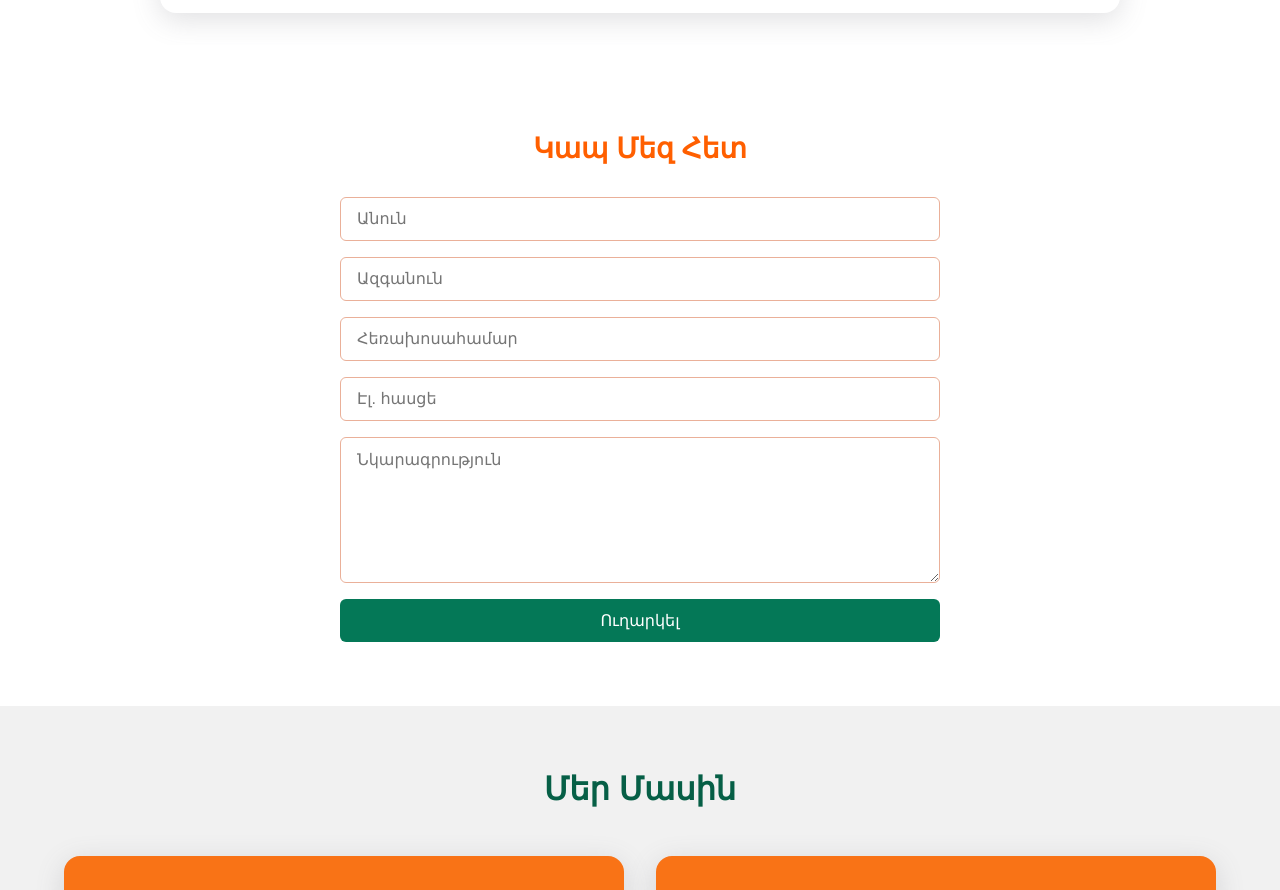
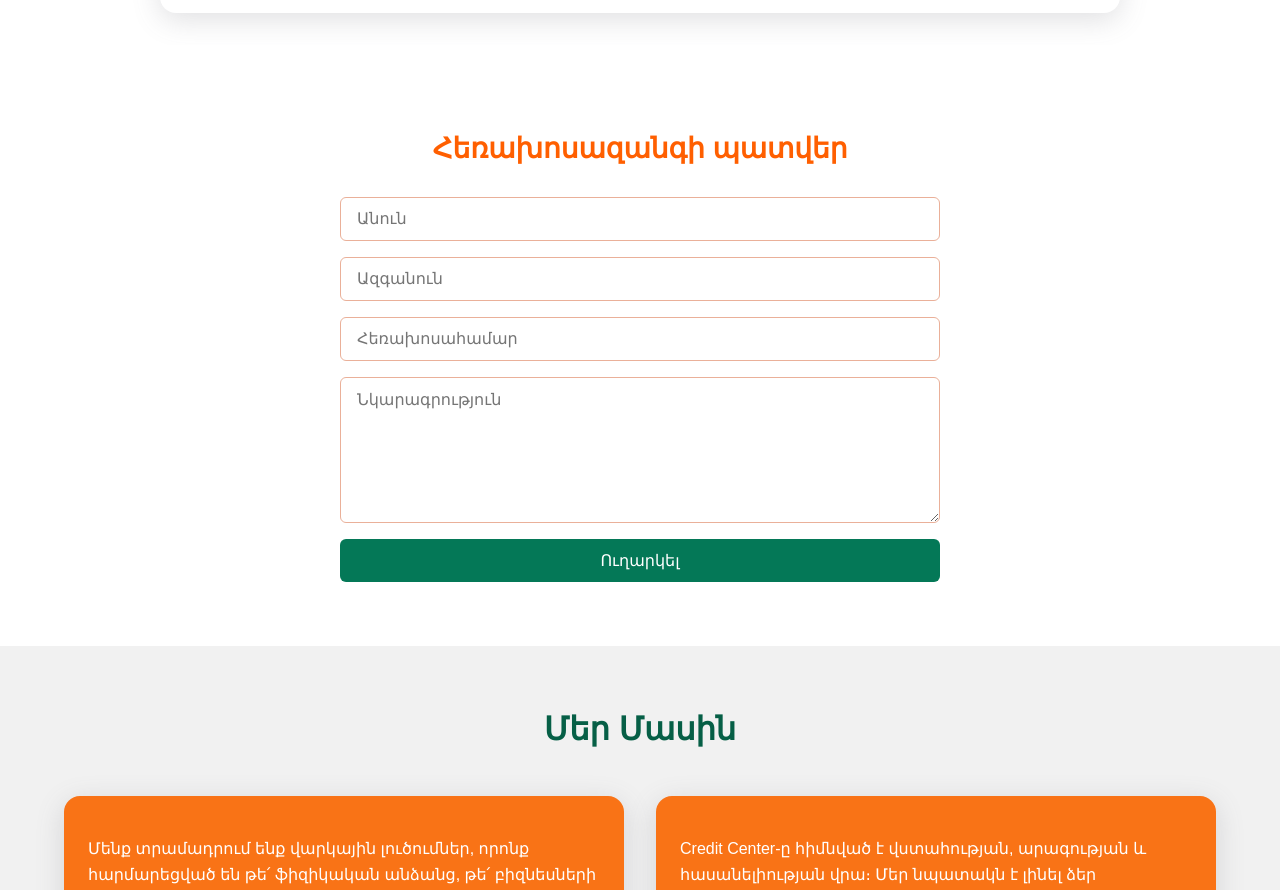
Before and after one commit to InnaMnatsakanyan/credit_center, a React (Vite) app: page / in a window 1280 px wide. Shown: the part 1620-2510 px from the top of the page. Built offline with nearby package versions, Linux system fonts and the light colour scheme; the HTML template or start-up script is replaced by a standard one.

Commit message:
removed email field

```diff
--- a/src/components/emails_section/emails_section.tsx
+++ b/src/components/emails_section/emails_section.tsx
@@ -14,7 +14,6 @@ export const EmailSection = React.forwardRef<HTMLDivElement>((_, ref) => {
         name: '',
         surname: '',
         phone: '',
-        email: '',
         message: ''
     });
 
@@ -25,12 +24,12 @@ export const EmailSection = React.forwardRef<HTMLDivElement>((_, ref) => {
     const handleSubmit = async (e) => {
         e.preventDefault();
         await sendEmail(formData);
-        setFormData({ name: '', surname: '', phone: '', email: '', message: '' });
+        setFormData({ name: '', surname: '', phone: '', message: '' });
     };
 
     return (
         <EmailContainer ref={ref}>
-            <EmailTitle>Կապ Մեզ Հետ</EmailTitle>
+            <EmailTitle>Հեռախոսազանգի պատվեր</EmailTitle>
             <EmailForm onSubmit={handleSubmit}>
                 <EmailInput
                     type="text"
@@ -56,14 +55,6 @@ export const EmailSection = React.forwardRef<HTMLDivElement>((_, ref) => {
                     onChange={handleChange}
                     required
                 />
-                <EmailInput
-                    type="email"
-                    name="email"
-                    placeholder="Էլ. հասցե"
-                    value={formData.email}
-                    onChange={handleChange}
-                    required
-                />
                 <EmailTextArea
                     name="message"
                     placeholder="Նկարագրություն"
--- a/src/components/emails_section/sendEmail.ts
+++ b/src/components/emails_section/sendEmail.ts
@@ -4,7 +4,6 @@ export const sendEmail = async (formData: {
     name: string;
     surname: string;
     phone: string;
-    email: string;
     message: string;
 }) => {
     try {
@@ -15,7 +14,7 @@ export const sendEmail = async (formData: {
                 name: formData.name,
                 surname: formData.surname,
                 phone: formData.phone,
-                email: formData.email,
+                email: 'creditcenter.arm@gmail.com',
                 message: formData.message
             },
             '27Okbd5aNUqkz4-9p'
```
